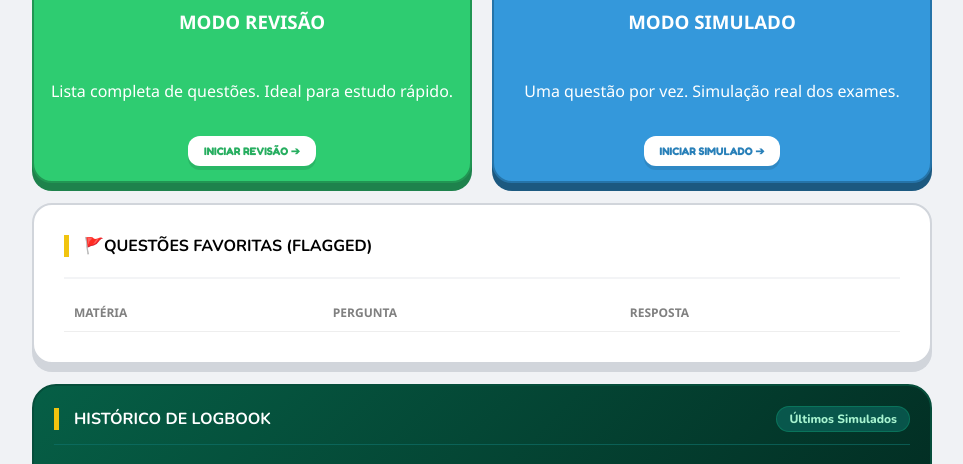
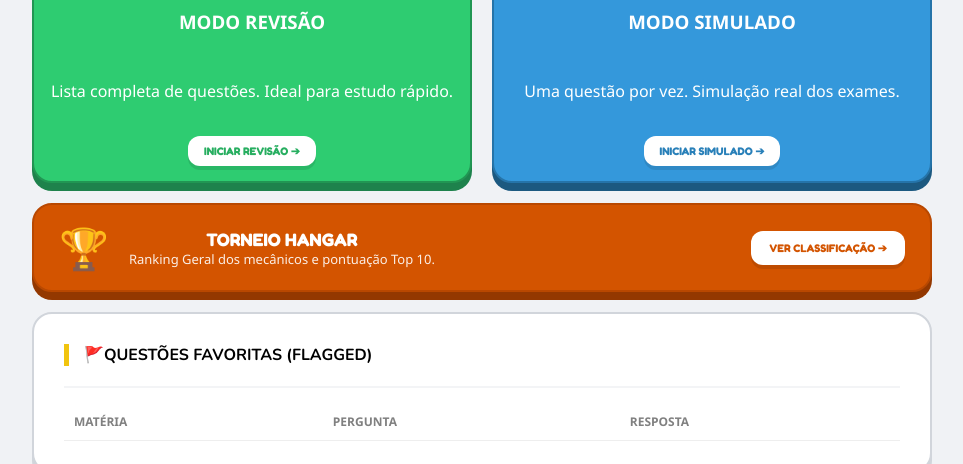
Before and after one commit to knirvanafaa-afk/AnacFaa, a plain HTML site: page dashboard.html in a window 1280 px wide. Shown: the part 580-1044 px from the top of the page, without its empty margins (158-1121 px from the left). Drawn offline with nearby package versions, Linux system fonts and the light colour scheme; a script that the page names is missing.

Commit message:
Add files via upload

```diff
--- a/dashboard.html
+++ b/dashboard.html
@@ -381,6 +381,27 @@ font-family: 'Nunito', sans-serif;
     -webkit-text-stroke: 1.5px;
 }
 
+.modo-torneio-largo {
+    background-color: #d35400 !important; /* Laranja/Bronze do Torneio */
+    border: 2.5px solid #b94800;
+    border-radius: 20px;
+    padding: 15px 25px;
+    box-shadow: 0px 8px 0px #933800;
+    box-sizing: border-box;
+    width: 100%;
+    display: flex;
+    align-items: center;       /* Alinha os itens na horizontal */
+    justify-content: space-between; /* Joga o texto para um lado e o botão para o outro */
+    gap: 20px;
+    cursor: pointer;
+    transition: 0.3s;
+    margin-top: 15px;          /* Espaço para separar dos outros botões acima */
+}
+
+.modo-torneio-largo h3, .modo-torneio-largo p { color: white !important; margin: 0; }
+.modo-torneio-largo:active { box-shadow: 0 0 15px rgba(211, 84, 0, 0.8); transform: scale(0.98); }
+
+
     </style>
 </head>
 <body>
@@ -510,6 +531,22 @@ font-family: 'Nunito', sans-serif;
 <div style="margin-top: 6px; display: inline-block; background: #ffffff; color: #2980b9; font-family: 'Fredoka', sans-serif; font-size: 11px; text-transform: uppercase; font-weight: bold; padding: 8px 16px; border-radius: 12px; box-shadow: 0px 4px 0px rgba(0,0,0,0.1); white-space: nowrap;">
                 INICIAR SIMULADO ➔
             </div>
+        </div>
+    </div>
+
+
+<!-- 🏆 O TORNEIO AGORA FICA EM FORMATO PAISAGEM (FAIXA LARGA HORIZONTAL) -->
+    <div class="card-modo modo-torneio-largo" onclick="window.location.href='torneio.html'" style="margin-bottom: 20px;">
+        <div style="display: flex; align-items: center; gap: 20px;">
+            <div style="font-size: 40px;">🏆</div>
+            <div>
+                <h3 style="font-family: 'Fredoka', sans-serif; font-size: 18px;">TORNEIO HANGAR</h3>
+                <p style="font-size: 13px; opacity: 0.9;">Ranking Geral dos mecânicos e pontuação Top 10.</p>
+            </div>
+        </div>
+
+        <div style="display: inline-block; background: #ffffff; color: #d35400; font-family: 'Fredoka', sans-serif; font-size: 11px; text-transform: uppercase; font-weight: bold; padding: 10px 18px; border-radius: 12px; box-shadow: 0px 4px 0px rgba(0,0,0,0.1); white-space: nowrap;">
+            VER CLASSIFICAÇÃO ➔
         </div>
     </div>
 
```
